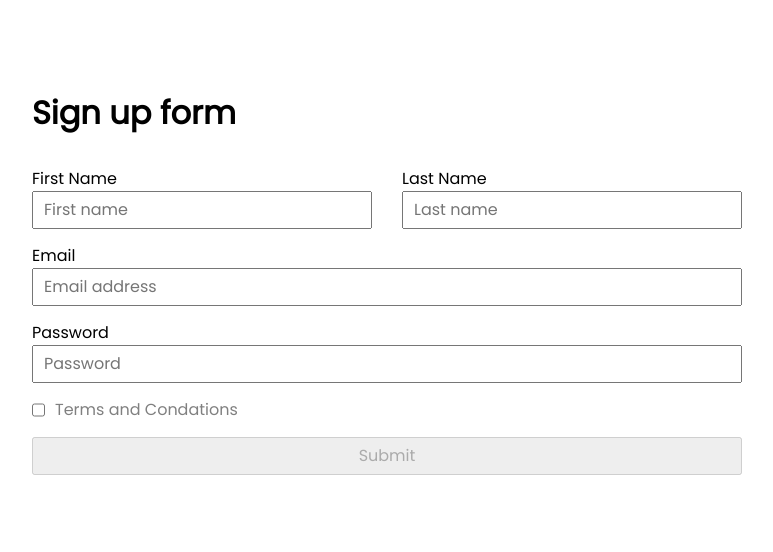
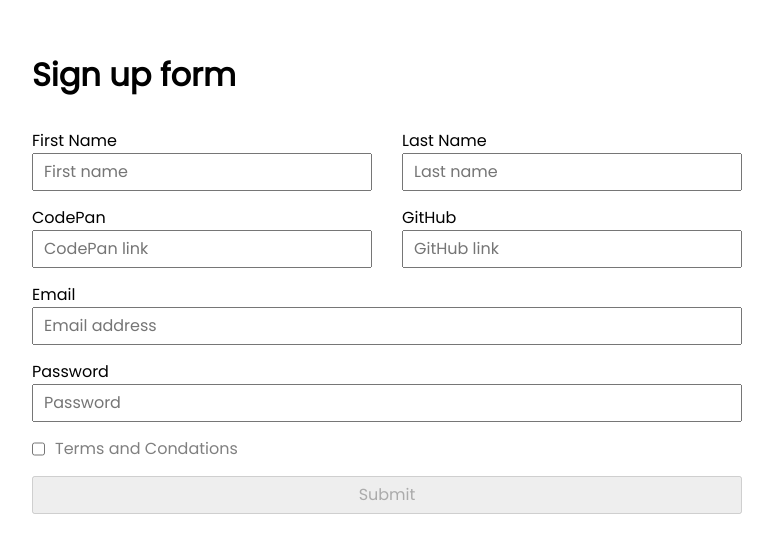
Before and after one commit to aadilmughal786/formik-boilerplate, a React (Vite) app: page / in a window 1280 px wide. Shown: the part 118-670 px from the top of the page, without its empty margins (253-1026 px from the left). Built offline with nearby package versions, Linux system fonts and the light colour scheme.

Commit message:
feat : add nested values

```diff
--- a/src/components/sign-up-form.jsx
+++ b/src/components/sign-up-form.jsx
@@ -12,6 +12,10 @@ const SignUpForm = () => {
     email: "",
     password: "",
     terms: false,
+    social: {
+      codepan: "",
+      github: "",
+    },
   };
 
   const onSubmit = (values) => {
@@ -27,11 +31,16 @@ const SignUpForm = () => {
     lname: Yup.string().required(),
     email: Yup.string().email().required(),
     password: Yup.string().min(8).required(),
-    terms: Yup.boolean(true).required().oneOf([true]),
+    terms: Yup.boolean().required().oneOf([true]),
+    social: Yup.object().shape({
+      codepan: Yup.string().required(),
+      github: Yup.string().required(),
+    }),
   });
 
   return (
     <Formik {...{ initialValues, onSubmit, validationSchema }}>
+      {/* rander props pattren */}
       {({ isValid, dirty }) => (
         <Form>
           <div className="name-fields">
@@ -54,6 +63,37 @@ const SignUpForm = () => {
                 name="lname"
               />
               <ErrorMessage className="error" component="p" name="lname" />
+            </div>
+          </div>
+
+          <div className="name-fields">
+            <div className="fields">
+              <label htmlFor="codepan">CodePan</label>
+              <Field
+                type="text"
+                id="codepan"
+                placeholder="CodePan link"
+                name="social.codepan"
+              />
+              <ErrorMessage
+                className="error"
+                component="p"
+                name="social.codepan"
+              />
+            </div>
+            <div className="fields">
+              <label htmlFor="github">GitHub</label>
+              <Field
+                type="text"
+                id="github"
+                placeholder="GitHub link"
+                name="social.github"
+              />
+              <ErrorMessage
+                className="error"
+                component="p"
+                name="social.github"
+              />
             </div>
           </div>
           <div className="fields">
```
